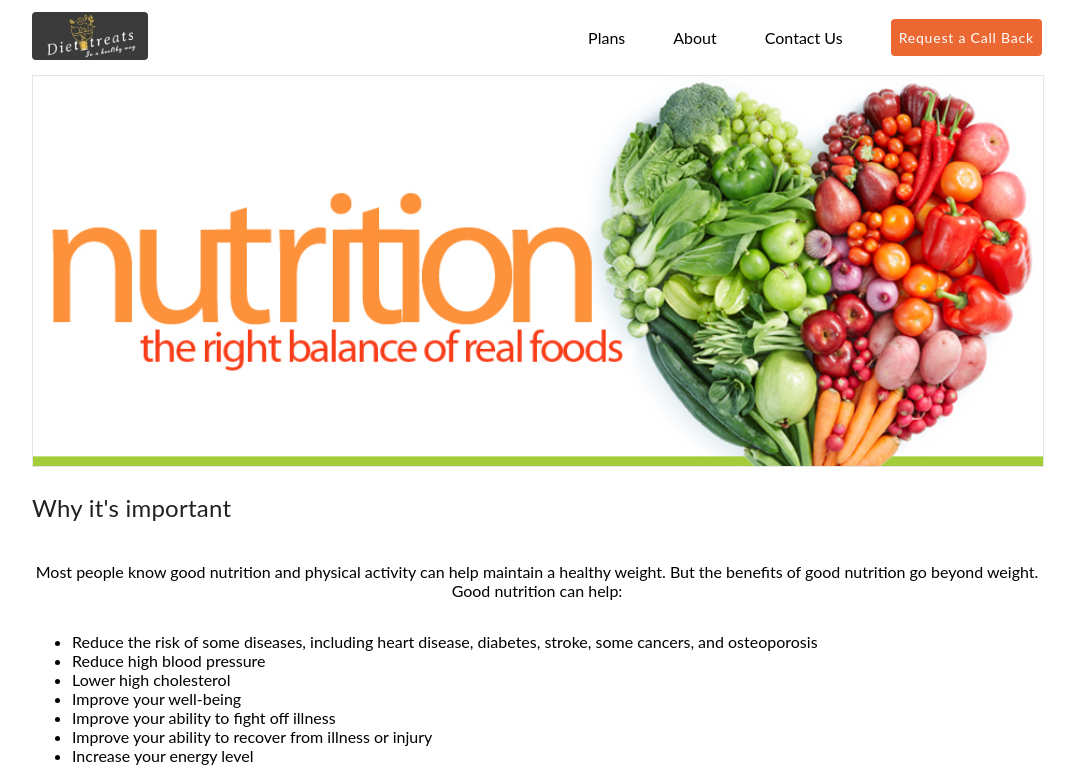
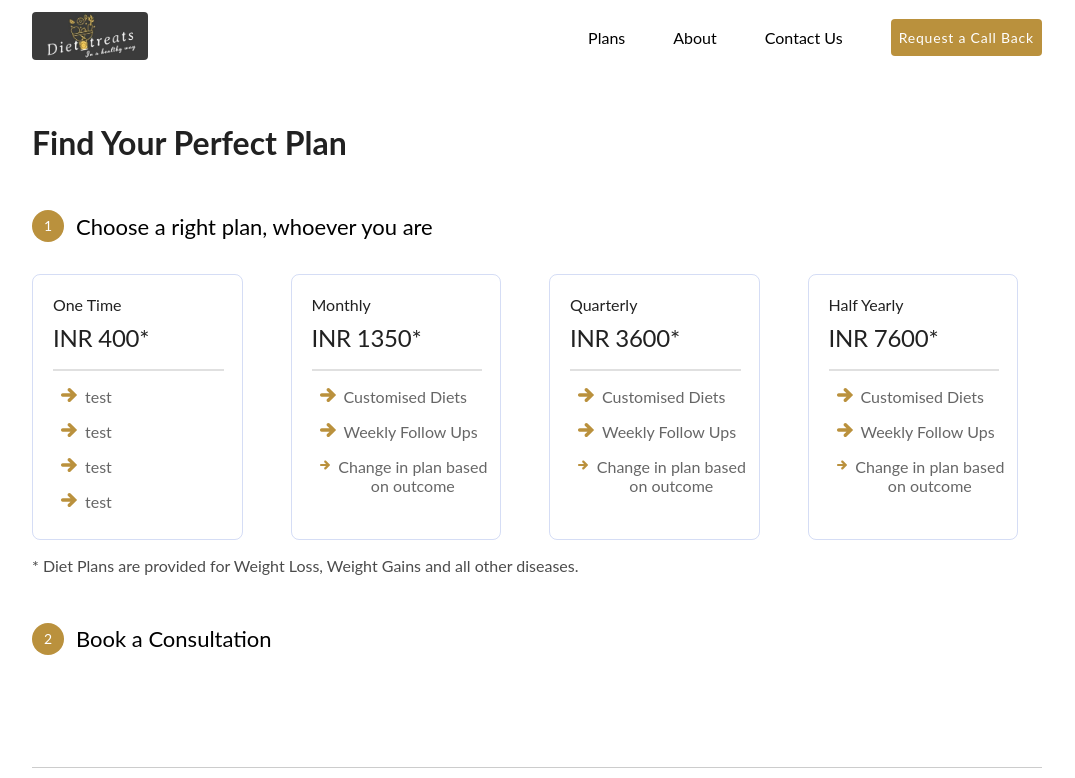
Before and after one commit to Abhiram219/diet-treats, a React (Create React App) app: page /plans in a window 1280 px wide. Shown: the top 778 px of the page, without its empty margins (103-1178 px from the left). Built offline with nearby package versions, Linux system fonts and the light colour scheme.

Commit message:
Plans & Pricing page added

```diff
--- a/src/App.js
+++ b/src/App.js
@@ -3,6 +3,7 @@ import { BrowserRouter as Router, Switch, Route } from "react-router-dom";
 import { withRouter } from "react-router";
 import Home from './components/Home/index';
 import ContactUs from './components/ContactUs'
+import Plans from './components/Plans';
 import AboutUs from './components/AboutUs';
 
 import './App.css';
@@ -16,6 +17,7 @@ function App() {
 
           <Route path="/about"> <AboutUs /> </Route>
           <Route path="/contact"> <ContactUs /> </Route>
+          <Route path="/plans"> <Plans /> </Route>
           <Route path="/"> <Home /> </Route>
 
         </Switch>
--- a/src/common-components/Footer/app.scss
+++ b/src/common-components/Footer/app.scss
@@ -16,10 +16,10 @@
             display: flex;
             justify-content: space-between;
             align-items: center;
-            background: #fff;
+            background: $white;
             padding: 12px 0;
-            // box-shadow: inset 0 1px 0 0 rgba(0 0 0 12%);
-            border-top: 1px solid rgba(0,0,0,0.2)
+            border-top: 1px solid rgba(0,0,0,0.2);
+            margin-top: 112px;
         }
 
         &__subContainer {
--- a/src/common-components/Header/app.scss
+++ b/src/common-components/Header/app.scss
@@ -51,12 +51,12 @@
         }
 
         &__menuItem:hover {
-            color: $orange;
+            color: $primary;
         }
 
         &__rcbButton{
             // height: 40px;
-            background-color: $orange;
+            background-color: $primary;
             color: #fff;
             margin: 0 0 0 48px;
             font-family: Lato,sans-serif;
--- a/src/common-components/constants/JsonData.js
+++ b/src/common-components/constants/JsonData.js
@@ -34,3 +34,43 @@ export const footerNavLinks = [
     svg: <TwitterIcon />
   },
 ];
+
+export const pricingAndFeatures = [
+  {
+    name: 'One Time',
+    price: 'INR 400*',
+    features: [
+      'test',
+      'test',
+      'test',
+      'test'
+    ]
+  },
+  {
+    name: 'Monthly',
+    price: 'INR 1350*',
+    features: [
+      'Customised Diets',
+      'Weekly Follow Ups',
+      'Change in plan based on outcome'
+    ]
+  },
+  {
+    name: 'Quarterly',
+    price: 'INR 3600*',
+    features: [
+      'Customised Diets',
+      'Weekly Follow Ups',
+      'Change in plan based on outcome'
+    ]
+  },
+  {
+    name: 'Half Yearly',
+    price: 'INR 7600*',
+    features: [
+      'Customised Diets',
+      'Weekly Follow Ups',
+      'Change in plan based on outcome'
+    ]
+  }
+];
--- /dev/null
+++ b/src/components/Plans/app.scss
@@ -0,0 +1,147 @@
+@import '../../scss/constants.scss';
+@import '../../scss/colors.scss';
+
+.plans{
+    // Mobile Styling
+    @media screen and (max-width: $screen-width) {
+
+  }
+
+  // Desktop Styling
+  @media screen and (min-width: $screen-width) {
+      &__container {
+          width: calc(100% - 270px);
+          margin: auto;
+          margin-top: 48px;
+
+          p{
+              display: flex;
+              opacity: 0.7;
+          }
+      }
+
+      &__plansContainer {
+        display: inline-grid;
+        grid-column-gap: 24px;
+        width: 100%;
+        grid-template-columns: 1fr 1fr 1fr 1fr;
+        margin-top: 32px;
+      }
+
+      &__title {
+        margin: 0;
+        padding: 0;
+        font-size: 32px;
+        font-weight: 700;
+        font-stretch: normal;
+        font-style: normal;
+        line-height: normal;
+        letter-spacing: normal;
+        color: rgba(0,0,0,.87);
+        display: flex;
+      }
+
+      &__subTitle {
+        display: flex;
+        font-size: 22px;
+        margin: 48px 0 0 0;
+        align-items: center;
+
+        span {
+            margin-left: 12px;
+        }
+      }
+
+      &__bookingNumber {
+        height: 32px;
+        width: 32px;
+        border-radius: 50%;
+        font-size: 14px;
+        font-weight: 400;
+        line-height: 1.2;
+        display: flex;
+        align-items: center;
+        justify-content: center;
+        color: $white;
+        background: $primary;
+      }
+
+  }
+
+}
+
+.planCard{
+    // Mobile Styling
+    @media screen and (max-width: $screen-width) {
+
+  }
+
+  // Desktop Styling
+  @media screen and (min-width: $screen-width) {
+      &__container {
+
+        height: 400px;
+        // margin: 24px 0 0;
+      }
+
+      &__plan {
+
+        margin: 0 24px 0 0;
+        padding: 20px;
+        display: flex;
+        flex-flow: column;
+        align-items: flex-start;
+        position: relative;
+        border: 1px solid rgba(48,85,202,.2);
+        border-radius: 8px;
+
+        hr {
+            border: 1px solid rgba(0,0,0,.12);
+            margin: 15px 0 8px;
+            width: 100%;
+            height: 0px;
+        }
+      }
+
+      &__title {
+        margin: 0;
+        padding: 0;
+        font-weight: 400;
+        font-stretch: normal;
+        font-style: normal;
+        color: rgba(0,0,0,.87);
+      }
+
+      &__price {
+        font-size: 24px;
+        line-height: 1.33;
+        letter-spacing: -.25px;
+        margin-top: 8px;
+        font-weight: 400;
+        font-stretch: normal;
+        font-style: normal;
+        color: rgba(0,0,0,.87);
+      }
+
+      &__features {
+        display: flex;
+        flex-flow: column;
+      }
+
+      &__feature {
+        color: rgba(0,0,0,.6);
+        margin: 8px;
+        display: inline-flex;
+        width: 100%;
+
+        svg {
+            height: 16px;
+        }
+
+        span {
+            margin-left: 8px;
+        }
+      }
+  }
+
+}
--- /dev/null
+++ b/src/components/Plans/index.js
@@ -0,0 +1,43 @@
+import React from 'react';
+import Header from '../../common-components/Header';
+import Footer from '../../common-components/Footer';
+import PlanCard from './planCard';
+import {pricingAndFeatures} from '../../common-components/constants/JsonData'
+
+import './app.scss'
+
+function Plans() {
+  return (
+    <React.Fragment>
+        <Header />
+
+
+        <div className="plans__container">
+
+          <div className="plans__title"> Find Your Perfect Plan </div>
+
+          <div className="plans__subTitle">
+            <div className="plans__bookingNumber"> 1 </div>
+            <span> Choose a right plan, whoever you are </span>
+          </div>
+
+          <div className="plans__plansContainer">
+            {pricingAndFeatures.map( (item,index) => <PlanCard data={item} key={index} />)}
+          </div>
+
+          <p> * Diet Plans are provided for Weight Loss, Weight Gains and all other diseases. </p>
+
+          <div className="plans__subTitle">
+            <div className="plans__bookingNumber"> 2 </div>
+            <span> Book a Consultation </span>
+          </div>
+
+        </div>
+
+
+        <Footer />
+      </React.Fragment>
+  );
+}
+
+export default Plans;
--- /dev/null
+++ b/src/components/Plans/planCard.js
@@ -0,0 +1,31 @@
+import React from 'react';
+import {ReactComponent as RightArrow} from '../../assets/icons/right-arrow.svg'
+
+function PlanCard(props) {
+
+  const {data, key} = props;
+
+  return (
+
+    <div className="planCard__plan">
+
+      <div className="planCard__title"> {data.name} </div>
+      <div className="planCard__price"> {data.price} </div>
+
+      <hr />
+
+      <div className="planCard__features">
+          {data.features.map( (item,index) =>
+            <div className="planCard__feature" key={index}>
+              <RightArrow />
+              <span> {item} </span>
+            </div>
+          )}
+      </div>
+
+    </div>
+
+  );
+}
+
+  export default PlanCard;
--- a/src/scss/colors.scss
+++ b/src/scss/colors.scss
@@ -1 +1,3 @@
-$orange: #ec6833
+$orange: #ec6833;
+$primary: #ba913d;
+$white: #fff;
```
Also changed, not shown: src/assets/icons/right-arrow.svg (added), src/components/AboutUs/app.scss (added), src/components/ContactUs/app.scss (added), src/index.css (line endings or trailing spaces).
